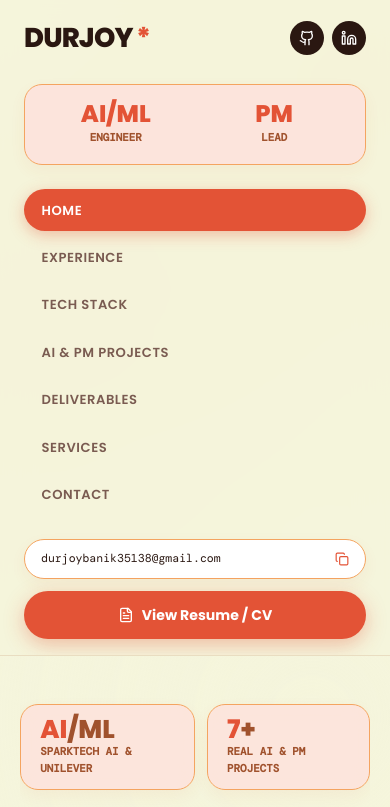
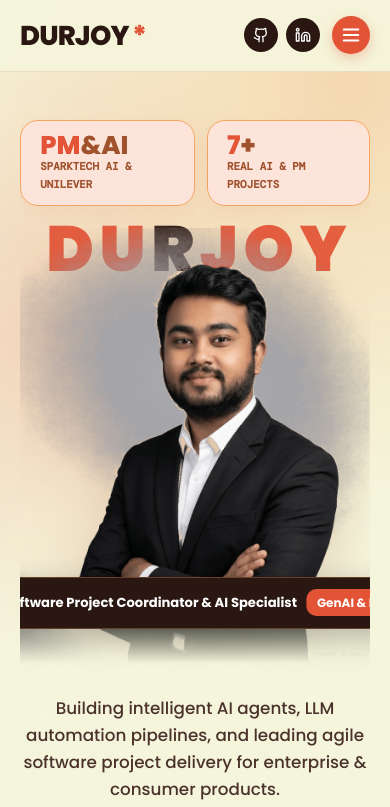
Before and after one commit to Ekaanta/durjoy_portfolio, a Next.js app: page / in a window 390 px wide. Shown: the top 807 px of the page. Built offline with nearby package versions, Linux system fonts and the light colour scheme.

Commit message:
Fix mobile layout with interactive hamburger menu drawer and update title to Software Project Coordinator & AI Specialist

```diff
--- a/app/globals.css
+++ b/app/globals.css
@@ -87,6 +87,30 @@ body {
   padding: 2rem 3rem 4rem;
 }
 
+.mobile-menu-toggle {
+  display: none;
+  background: var(--purple-primary);
+  color: #ffffff;
+  border: none;
+  width: 38px;
+  height: 38px;
+  border-radius: 50%;
+  align-items: center;
+  justify-content: center;
+  cursor: pointer;
+  box-shadow: 0 4px 12px rgba(227, 83, 54, 0.3);
+  transition: all 0.25s ease;
+}
+
+.sidebar-menu-wrapper {
+  display: flex;
+  flex-direction: column;
+  gap: 1.5rem;
+  flex: 1;
+  justify-content: space-between;
+  margin-top: 1.5rem;
+}
+
 @media (max-width: 1024px) {
   .app-container {
     flex-direction: column;
@@ -98,28 +122,46 @@ body {
     top: 0;
     border-right: none;
     border-bottom: 1px solid var(--border);
-    padding: 1rem 1.5rem;
+    padding: 0.85rem 1.25rem;
     background: rgba(245, 245, 220, 0.95);
-    backdrop-filter: blur(16px);
-    -webkit-backdrop-filter: blur(16px);
+    backdrop-filter: blur(20px);
+    -webkit-backdrop-filter: blur(20px);
     z-index: 100;
   }
   .content-column {
     padding: 1.5rem 1.25rem 3rem;
   }
+  .mobile-menu-toggle {
+    display: flex;
+  }
+  .sidebar-menu-wrapper {
+    display: none;
+    position: fixed;
+    top: 62px;
+    left: 0;
+    right: 0;
+    bottom: 0;
+    height: calc(100vh - 62px);
+    background: rgba(245, 245, 220, 0.98);
+    backdrop-filter: blur(24px);
+    -webkit-backdrop-filter: blur(24px);
+    padding: 1.5rem;
+    overflow-y: auto;
+    margin-top: 0;
+    z-index: 99;
+    box-shadow: var(--shadow-lg);
+  }
+  .sidebar-menu-wrapper.open {
+    display: flex;
+  }
 }
 
 /* Sidebar Styling */
-.sidebar-top {
-  display: flex;
-  flex-direction: column;
-  gap: 1.5rem;
-}
-
 .brand-row {
   display: flex;
   justify-content: space-between;
   align-items: center;
+  width: 100%;
 }
 
 .brand-logo {
--- a/app/layout.tsx
+++ b/app/layout.tsx
@@ -2,12 +2,12 @@ import type { Metadata, Viewport } from "next";
 import "./globals.css";
 
 export const metadata: Metadata = {
-  title: "Ekanta Banik (Durjoy) — AI/ML Engineer & Project Coordinator",
-  description: "Portfolio of Ekanta Banik (Durjoy), AI/ML Engineer and Technical Project Coordinator specializing in LLMs, Agentic AI, Computer Vision, and Agile Software Delivery.",
-  keywords: ["AI Engineer", "ML Engineer", "LLM", "Agentic AI", "LangChain", "FastAPI", "Project Coordinator", "Agile", "Scrum", "Next.js"],
+  title: "Ekanta Banik (Durjoy) — Software Project Coordinator & AI Specialist",
+  description: "Portfolio of Ekanta Banik (Durjoy), Software Project Coordinator and AI Specialist specializing in Large Language Models (LLMs), Agentic AI, Computer Vision, and Agile Software Delivery.",
+  keywords: ["Software Project Coordinator", "AI Specialist", "AI Engineer", "ML Engineer", "LLM", "Agentic AI", "LangChain", "FastAPI", "Agile", "Scrum", "Next.js"],
   authors: [{ name: "Ekanta Banik (Durjoy)" }],
   openGraph: {
-    title: "Ekanta Banik (Durjoy) — AI/ML Engineer & Project Coordinator",
+    title: "Ekanta Banik (Durjoy) — Software Project Coordinator & AI Specialist",
     description: "Building intelligent AI agents, LLM automation pipelines, and leading agile software delivery.",
     type: "website",
   },
--- a/components/Footer.tsx
+++ b/components/Footer.tsx
@@ -1,7 +1,7 @@
 "use client";
 
 import React from "react";
-import { ArrowUp, Mail, FileText } from "lucide-react";
+import { ArrowUp, FileText } from "lucide-react";
 
 interface FooterProps {
   onOpenCvModal: () => void;
@@ -17,7 +17,7 @@ export default function Footer({ onOpenCvModal }: FooterProps) {
 
       <div style={{ display: "flex", justifyContent: "space-between", alignItems: "center", paddingTop: "1.5rem", borderTop: "1px solid var(--border)", fontSize: "0.85rem", color: "var(--ink-muted)", flexWrap: "wrap", gap: "1rem" }}>
         <div>
-          © {new Date().getFullYear()} Ekanta Banik (Durjoy) • AI/ML Engineer & Project Coordinator (Dhaka, Bangladesh)
+          © {new Date().getFullYear()} Ekanta Banik (Durjoy) • Software Project Coordinator & AI Specialist (Dhaka, Bangladesh)
         </div>
         <div style={{ display: "flex", gap: "1.25rem", alignItems: "center" }}>
           <button
--- a/components/HeroSection.tsx
+++ b/components/HeroSection.tsx
@@ -14,7 +14,7 @@ export default function HeroSection({ onOpenCvModal }: HeroSectionProps) {
       {/* Top Left Floating Stat Pill */}
       <div className="hero-top-left-stats">
         <div className="stat-pill-box">
-          <div className="stat-pill-num">AI<span>/ML</span></div>
+          <div className="stat-pill-num">PM<span>&AI</span></div>
           <div className="stat-pill-lbl">Sparktech AI & Unilever</div>
         </div>
         <div className="stat-pill-box">
@@ -32,7 +32,7 @@ export default function HeroSection({ onOpenCvModal }: HeroSectionProps) {
       <div className="hero-cutout-wrap">
         <Image
           src="/images/durjoy-hero.png"
-          alt="Ekanta Banik (Durjoy) - AI/ML Engineer & Project Coordinator"
+          alt="Ekanta Banik (Durjoy) - Software Project Coordinator & AI Specialist"
           width={440}
           height={520}
           className="hero-profile-img"
@@ -43,7 +43,7 @@ export default function HeroSection({ onOpenCvModal }: HeroSectionProps) {
         <div className="hero-chest-badge">
           <span style={{ display: "flex", alignItems: "center", gap: "0.4rem" }}>
             <Sparkles size={15} style={{ color: "#ffffff" }} />
-            <span>AI/ML Engineer & Project Coordinator</span>
+            <span>Software Project Coordinator & AI Specialist</span>
           </span>
           <span className="chest-badge-gold">GenAI & LLMs</span>
         </div>
@@ -52,7 +52,7 @@ export default function HeroSection({ onOpenCvModal }: HeroSectionProps) {
       {/* Sub-headline description */}
       <div style={{ textAlign: "center", maxWidth: "680px", margin: "2rem auto 0", zIndex: 10, position: "relative" }}>
         <p style={{ fontSize: "1.05rem", color: "var(--ink-secondary)", fontWeight: 500, lineHeight: 1.6 }}>
-          Building intelligent AI agents, LLM automation pipelines, and leading agile software delivery for enterprise & consumer products.
+          Building intelligent AI agents, LLM automation pipelines, and leading agile software project delivery for enterprise & consumer products.
         </p>
       </div>
 
--- a/components/Navbar.tsx
+++ b/components/Navbar.tsx
@@ -1,7 +1,7 @@
 "use client";
 
 import React, { useState } from "react";
-import { Github, Linkedin, Copy, Check, FileText } from "lucide-react";
+import { Github, Linkedin, Copy, Check, FileText, Menu, X } from "lucide-react";
 
 interface NavbarProps {
   onOpenCvModal: () => void;
@@ -9,6 +9,7 @@ interface NavbarProps {
 
 export default function Navbar({ onOpenCvModal }: NavbarProps) {
   const [copied, setCopied] = useState(false);
+  const [mobileMenuOpen, setMobileMenuOpen] = useState(false);
   const email = "durjoybanik35138@gmail.com";
 
   const handleCopyEmail = () => {
@@ -17,14 +18,19 @@ export default function Navbar({ onOpenCvModal }: NavbarProps) {
     setTimeout(() => setCopied(false), 2000);
   };
 
+  const handleNavClick = () => {
+    setMobileMenuOpen(false);
+  };
+
   return (
     <aside className="sidebar-column">
-      <div className="sidebar-top">
-        {/* Brand Header */}
+      {/* Brand & Mobile Header Row */}
       <div className="brand-row">
-          <a href="#" className="brand-logo">
+        <a href="#" className="brand-logo" onClick={handleNavClick}>
           DURJOY<span>*</span>
         </a>
+
+        <div style={{ display: "flex", alignItems: "center", gap: "0.75rem" }}>
           <div className="social-pills">
             <a
               href="https://github.com/Ekaanta"
@@ -45,59 +51,70 @@ export default function Navbar({ onOpenCvModal }: NavbarProps) {
               <Linkedin size={16} />
             </a>
           </div>
+
+          {/* Mobile Hamburger Toggle Button */}
+          <button
+            className="mobile-menu-toggle"
+            onClick={() => setMobileMenuOpen(!mobileMenuOpen)}
+            aria-label="Toggle navigation menu"
+          >
+            {mobileMenuOpen ? <X size={22} /> : <Menu size={22} />}
+          </button>
+        </div>
       </div>
 
+      {/* Expandable Sidebar Menu Content */}
+      <div className={`sidebar-menu-wrapper ${mobileMenuOpen ? "open" : ""}`}>
         {/* Sidebar Stats Box */}
         <div className="sidebar-stats-card">
           <div>
-            <div className="sb-stat-num">AI/ML</div>
-            <div className="sb-stat-label">Engineer</div>
+            <div className="sb-stat-num">Software</div>
+            <div className="sb-stat-label">PM Lead</div>
           </div>
           <div>
-            <div className="sb-stat-num">PM</div>
-            <div className="sb-stat-label">Lead</div>
+            <div className="sb-stat-num">AI</div>
+            <div className="sb-stat-label">Specialist</div>
           </div>
         </div>
 
         {/* Navigation List */}
         <ul className="sidebar-nav-list">
           <li>
-            <a href="#hero" className="sidebar-nav-link active">
+            <a href="#hero" className="sidebar-nav-link active" onClick={handleNavClick}>
               HOME
             </a>
           </li>
           <li>
-            <a href="#journey" className="sidebar-nav-link">
+            <a href="#journey" className="sidebar-nav-link" onClick={handleNavClick}>
               EXPERIENCE
             </a>
           </li>
           <li>
-            <a href="#stack" className="sidebar-nav-link">
+            <a href="#stack" className="sidebar-nav-link" onClick={handleNavClick}>
               TECH STACK
             </a>
           </li>
           <li>
-            <a href="#projects" className="sidebar-nav-link">
+            <a href="#projects" className="sidebar-nav-link" onClick={handleNavClick}>
               AI & PM PROJECTS
             </a>
           </li>
           <li>
-            <a href="#what-you-get" className="sidebar-nav-link">
+            <a href="#what-you-get" className="sidebar-nav-link" onClick={handleNavClick}>
               DELIVERABLES
             </a>
           </li>
           <li>
-            <a href="#services" className="sidebar-nav-link">
+            <a href="#services" className="sidebar-nav-link" onClick={handleNavClick}>
               SERVICES
             </a>
           </li>
           <li>
-            <a href="#contact" className="sidebar-nav-link">
+            <a href="#contact" className="sidebar-nav-link" onClick={handleNavClick}>
               CONTACT
             </a>
           </li>
         </ul>
-      </div>
 
         {/* Sidebar Bottom Actions */}
         <div className="sidebar-bottom">
@@ -110,11 +127,19 @@ export default function Navbar({ onOpenCvModal }: NavbarProps) {
             </span>
           </div>
 
-        <button onClick={onOpenCvModal} className="btn-hire-gold" style={{ display: "flex", alignItems: "center", justifyContent: "center", gap: "0.5rem" }}>
+          <button
+            onClick={() => {
+              handleNavClick();
+              onOpenCvModal();
+            }}
+            className="btn-hire-gold"
+            style={{ display: "flex", alignItems: "center", justifyContent: "center", gap: "0.5rem" }}
+          >
             <FileText size={16} />
             <span>View Resume / CV</span>
           </button>
         </div>
+      </div>
     </aside>
   );
 }
--- a/components/modals/CvModal.tsx
+++ b/components/modals/CvModal.tsx
@@ -39,7 +39,7 @@ export default function CvModal({ isOpen, onClose }: CvModalProps) {
               Ekanta Banik (Durjoy)
             </h2>
             <div style={{ fontSize: "0.9rem", color: "var(--ink-muted)" }}>
-              AI/ML Engineer & Technical Project Coordinator • Dhaka, Bangladesh
+              Software Project Coordinator & AI Specialist • Dhaka, Bangladesh
             </div>
           </div>
           <div style={{ display: "flex", gap: "0.5rem" }}>
@@ -61,7 +61,7 @@ export default function CvModal({ isOpen, onClose }: CvModalProps) {
               Career Objective
             </h3>
             <p style={{ fontSize: "0.9rem", color: "var(--ink-secondary)", lineHeight: 1.7 }}>
-              AI Engineer with hands-on experience in Large Language Models (LLMs), Generative AI, Agentic AI systems, and computer vision applications. Experienced in developing intelligent automation pipelines and AI-driven solutions. Seeking an AI/ML Engineer, AI Automation Engineer, or GenAI Developer role to build innovative, real-world AI products.
+              Software Project Coordinator & AI Specialist with hands-on experience in Large Language Models (LLMs), Generative AI, Agentic AI systems, computer vision, and Agile team coordination. Experienced in developing intelligent automation pipelines and delivering real-world software products.
             </p>
           </div>
 
```
Also changed, not shown: 1 other file (tests, documents, lock files or other folders). Lines whose indentation alone changed are shown as unchanged.
